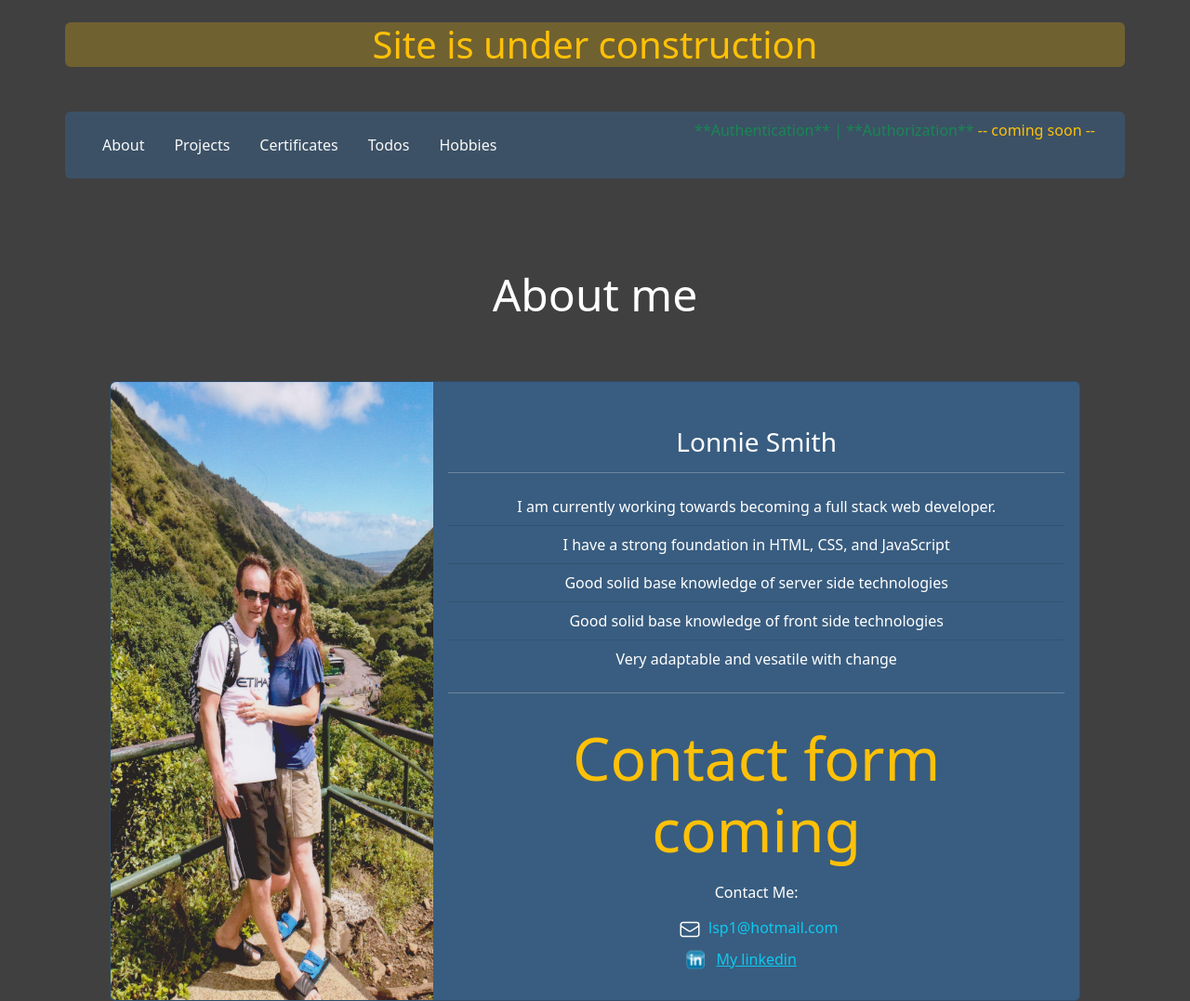
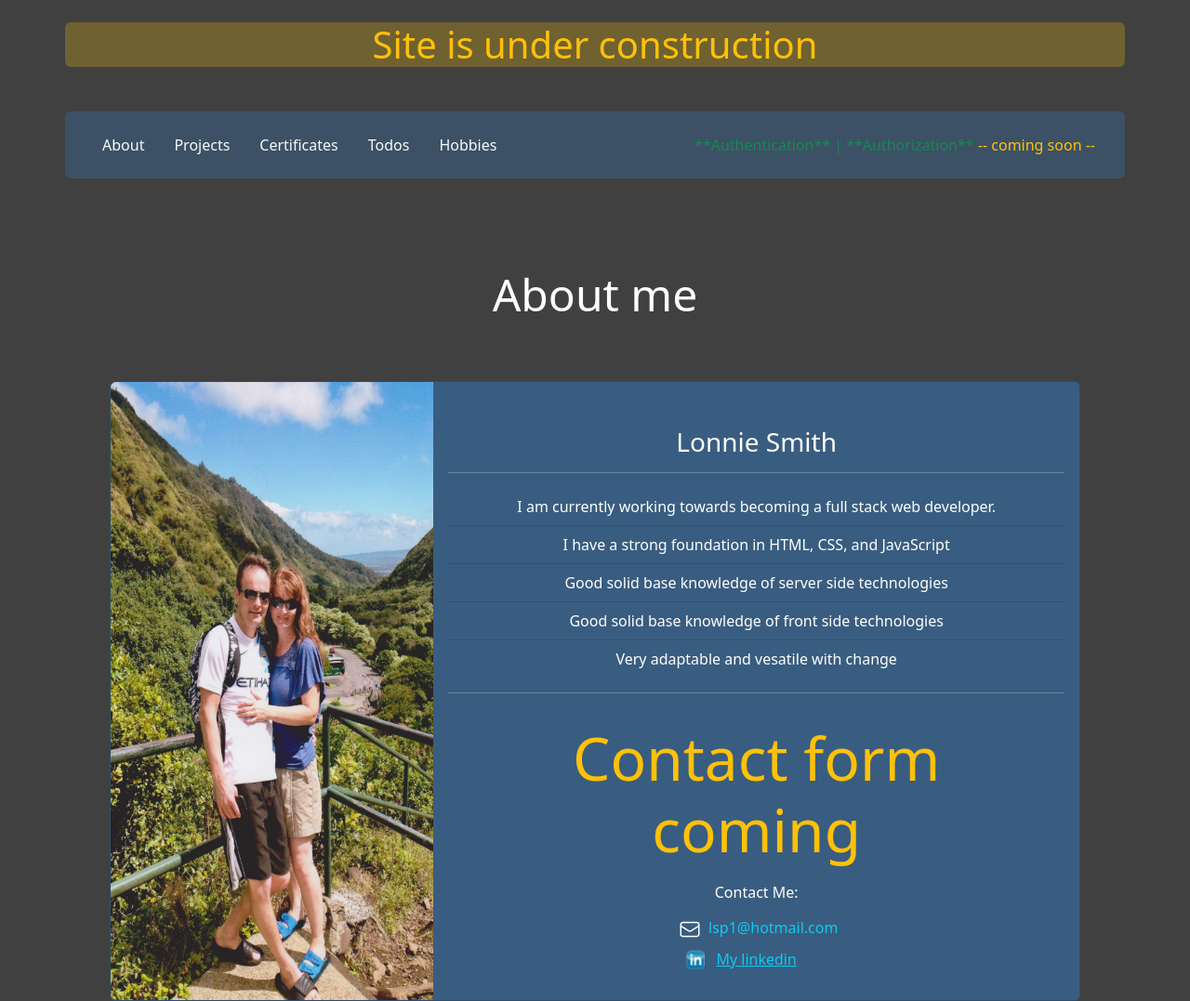
Before and after one commit to ellis8555/CertificatesOnGit, a plain HTML site: page index.html in a window 1280 px wide. Shown: the top 1077 px of the page at 93% size. Drawn offline with nearby package versions, Linux system fonts and the light colour scheme.

Commit message:
nav bar alignment across screens

```diff
--- a/Resources/pages/navbar.html
+++ b/Resources/pages/navbar.html
@@ -1,5 +1,5 @@
 <div
-  class="container navbar-menu text-light rounded mt-5 ps-4 pe-4 d-flex flex-lg-row justify-content-center justify-content-md-between"
+  class="container navbar-menu text-light rounded mt-5 ps-4 pe-4 d-flex flex-lg-row justify-content-center justify-content-lg-between"
 >
   <nav class="navbar navbar-expand-md w-75 justify-content-center">
     <button
@@ -63,7 +63,10 @@
       </ul>
     </div>
   </nav>
-  <div class="p-2 text-success d-none d-lg-block w-100" style="text-align: end">
+  <div
+    class="p-2 text-success d-none d-lg-block w-100 align-self-center"
+    style="text-align: end"
+  >
     **Authentication** | **Authorization**
     <span class="text-warning">-- coming soon --</span>
   </div>
```
